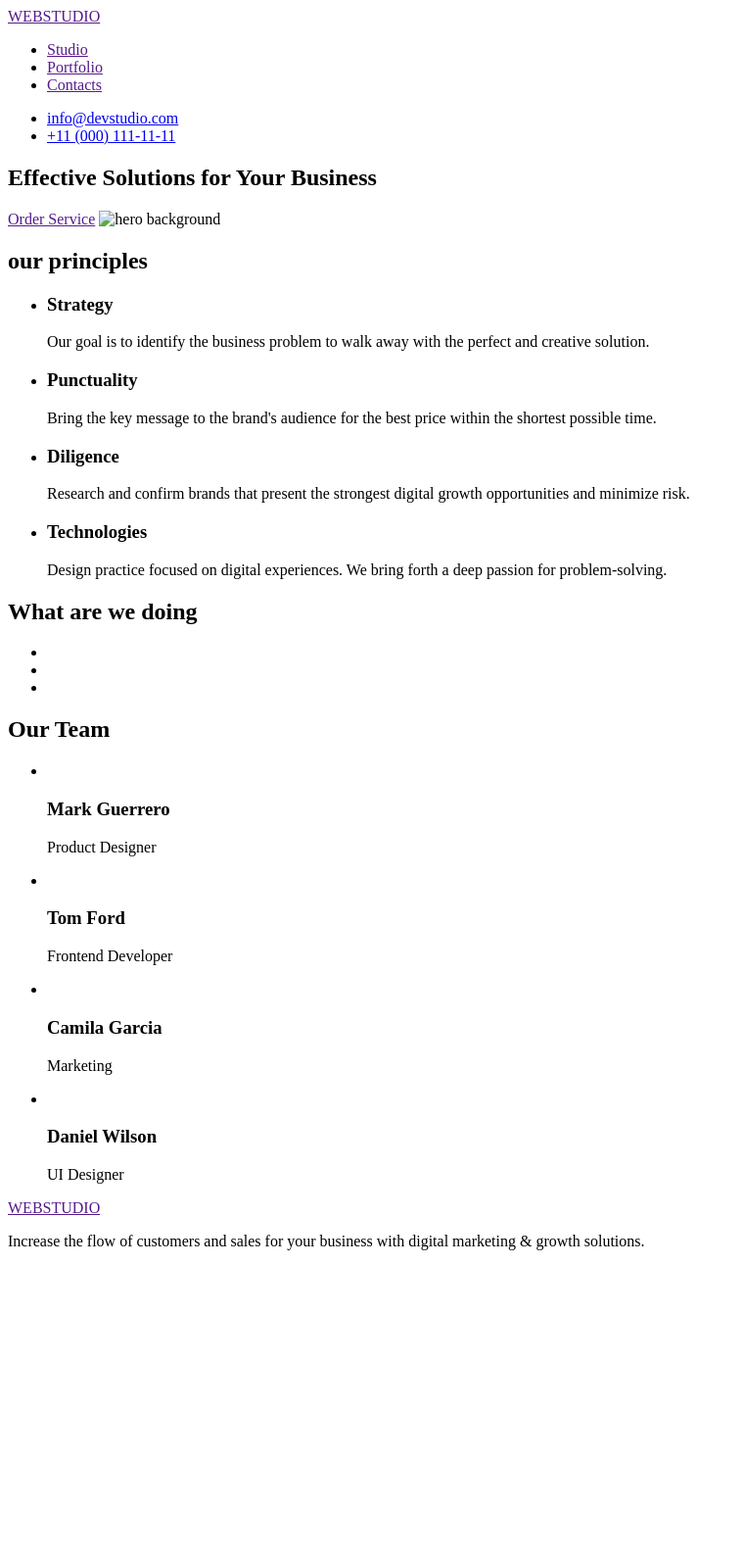
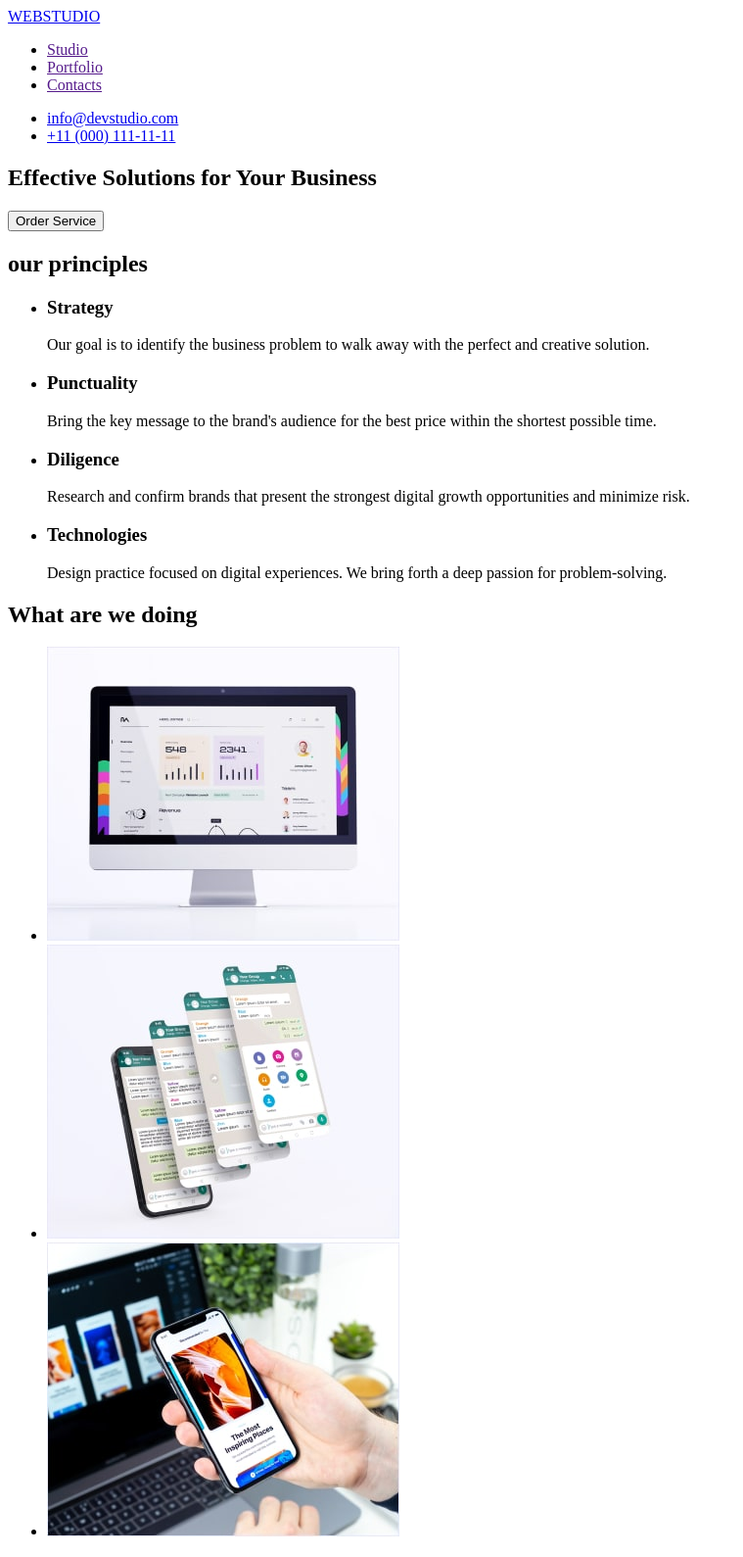
Before and after one commit to BozhiiKostya/goit-markup-hw-01, a plain HTML site: page index.html in a window 1280 px wide. Shown: the top 1589 px of the page at 98% size, without its empty margins (0-759 px from the left). Before the commit the page ends 1292 px from the top, so only its background shows below. Drawn offline with Linux system fonts and the light colour scheme.

Commit message:
first job completed

```diff
--- a/index.html
+++ b/index.html
@@ -8,12 +8,14 @@
   </head>
   <body>
     <header>
-      <a href="">WEBSTUDIO</a>
-      <ul>
-        <li><a href="">Studio</a></li>
-        <li><a href="">Portfolio</a></li>
-        <li><a href="">Contacts</a></li>
-      </ul>
+      <nav>
+        <a href="./index.html">WEBSTUDIO</a>
+        <ul>
+          <li><a href="">Studio</a></li>
+          <li><a href="">Portfolio</a></li>
+          <li><a href="">Contacts</a></li>
+        </ul>
+      </nav>
       <ul>
         <li><a href="mailto:info@devstudio.com">info@devstudio.com</a></li>
         <li><a href="tel:+110001111111">+11 (000) 111-11-11</a></li>
@@ -22,8 +24,7 @@
     <main>
       <section>
         <h1>Effective Solutions for Your Business</h1>
-        <a href="">Order Service</a>
-        <img src="" alt="hero background" />
+        <button type="button">Order Service</button>
       </section>
       <section>
         <h2>our principles</h2>
@@ -62,13 +63,19 @@
         <h2>What are we doing</h2>
         <ul>
           <li>
-            <a href=""><img src="" alt="" /></a>
+            <a href=""
+              ><img src="./images/photo-work1.jpg" width="360" alt="our work"
+            /></a>
           </li>
           <li>
-            <a href=""><img src="" alt="" /></a>
+            <a href=""
+              ><img src="./images/photo-work2.jpg" width="360" alt="our work"
+            /></a>
           </li>
           <li>
-            <a href=""><img src="" alt="" /></a>
+            <a href=""
+              ><img src="./images/photo-work3.jpg" width="360" alt="our work"
+            /></a>
           </li>
         </ul>
       </section>
@@ -76,22 +83,22 @@
         <h2>Our Team</h2>
         <ul>
           <li>
-            <img src="" alt="" />
+            <img src="./images/our-team/person1.jpg" width="264" alt="team" />
             <h3>Mark Guerrero</h3>
             <p>Product Designer</p>
           </li>
           <li>
-            <img src="" alt="" />
+            <img src="./images/our-team/person2.jpg" width="264" alt="team" />
             <h3>Tom Ford</h3>
             <p>Frontend Developer</p>
           </li>
           <li>
-            <img src="" alt="" />
+            <img src="./images/our-team/person3.jpg" width="264" alt="team" />
             <h3>Camila Garcia</h3>
             <p>Marketing</p>
           </li>
           <li>
-            <img src="" alt="" />
+            <img src="./images/our-team/person4.jpg" width="264" alt="team" />
             <h3>Daniel Wilson</h3>
             <p>UI Designer</p>
           </li>
@@ -99,7 +106,7 @@
       </section>
     </main>
     <footer>
-      <a href="">WEBSTUDIO</a>
+      <a href="./index.html">WEBSTUDIO</a>
       <p>
         Increase the flow of customers and sales for your business with digital
         marketing & growth solutions.
```
Also changed, not shown: images/our-team/person1.jpg (added), images/our-team/person2.jpg (added), images/our-team/person3.jpg (added), images/our-team/person4.jpg (added), images/photo-work1.jpg (added), images/photo-work2.jpg (added), images/photo-work3.jpg (added).
